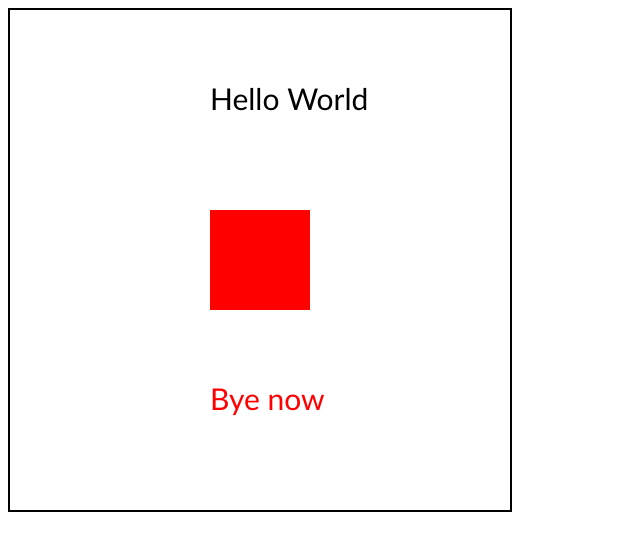
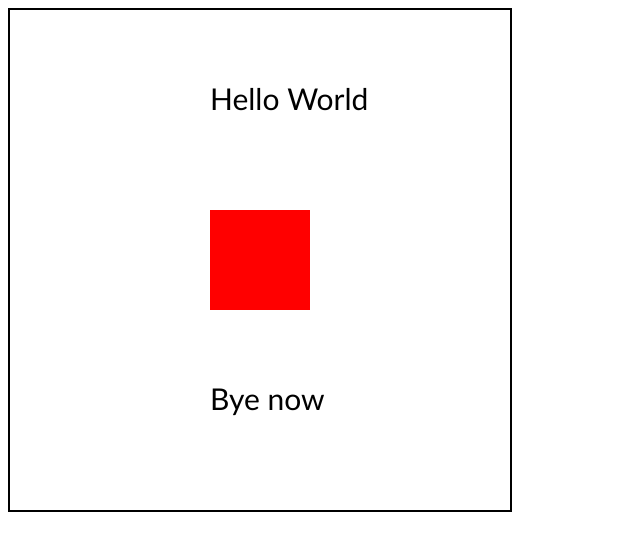
Before and after one commit to deepakshisud/Javascript-Snake-Game, a plain HTML site: page canvas_intro.html in a window 1280 px wide. Shown: the whole page, without its empty margins (0-640 px from the left). Drawn offline with Linux system fonts and the light colour scheme.

Commit message:
Starting html canvas

```diff
--- a/canvas_intro.html
+++ b/canvas_intro.html
@@ -19,11 +19,10 @@
         //  ctx.fillRect(300,400,150,50);  //positon, position, length, height
 
          //state
-
+        ctx.save(); //save state - checkpoint
          ctx.fillStyle = 'red';
-
          ctx.fillRect(200,200,100,100);
-
+        ctx.restore(); //resume the state before save
          ctx.fillText('Bye now',200,400);
 
     </script>
```
